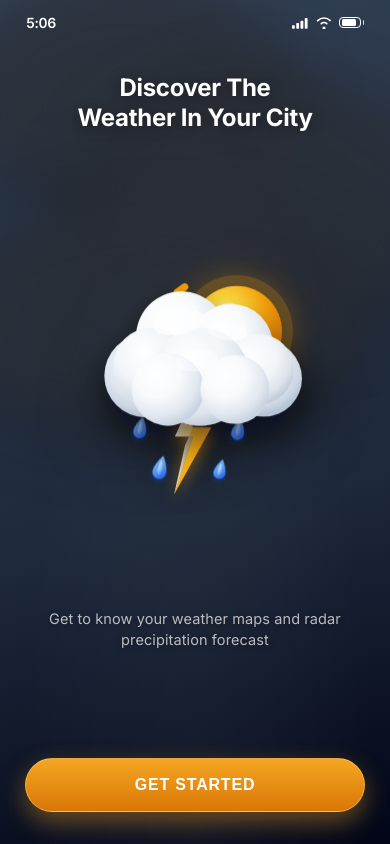
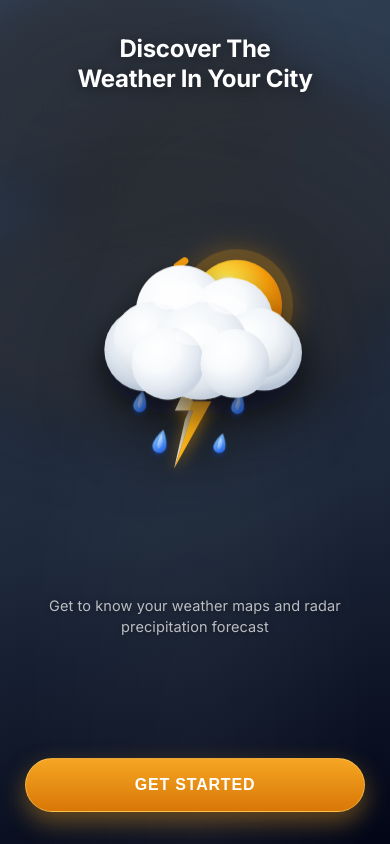
Before and after one commit to dinupaskj007-ui/Weather-Prediction-Application, a Flask app: page / in a window 390 px wide. Run offline with Flask 3, Linux system fonts and the light colour scheme; data comes from the database, SQL or seed files in the repository; data that the repository does not hold is empty.

Commit message:
UI: Remove redundant simulated mobile status bar (time, battery, wifi, cellular icons)

```diff
--- a/templates/index.html
+++ b/templates/index.html
@@ -59,75 +59,7 @@
         .app-container { width: 100%; height: 100vh; max-width: 100%; background: var(--bg-gradient); position: relative; overflow: hidden; display: flex; flex-direction: column; transition: background 0.5s cubic-bezier(0.4, 0, 0.2, 1); }
         @media (min-width: 500px) { .app-container { max-width: 393px; height: 852px; max-height: 90vh; border-radius: 45px; border: 12px solid #000; box-shadow: 0 0 50px rgba(0,0,0,0.5); } }
 
-        .status-bar {
-            display: flex;
-            justify-content: space-between;
-            align-items: center;
-            padding: max(14px, env(safe-area-inset-top, 14px)) 26px 8px;
-            font-size: 14px;
-            font-weight: 600;
-            position: relative;
-            z-index: 20;
-            color: var(--text-main);
-            user-select: none;
-            box-sizing: border-box;
-            width: 100%;
-        }
-        .status-time {
-            font-size: 14px;
-            font-weight: 600;
-            letter-spacing: -0.2px;
-            font-variant-numeric: tabular-nums;
-        }
-        .status-icons {
-            display: flex;
-            align-items: center;
-            gap: 7px;
-        }
-        .status-icon {
-            display: inline-block;
-            vertical-align: middle;
-            fill: currentColor;
-        }
-        .signal-icon {
-            width: 17px;
-            height: 12px;
-        }
-        .wifi-icon {
-            width: 16px;
-            height: 12px;
-        }
-        .battery-wrapper {
-            display: flex;
-            align-items: center;
-            gap: 1.5px;
-        }
-        .battery-shell {
-            width: 22px;
-            height: 11.5px;
-            border: 1.5px solid currentColor;
-            border-radius: 4px;
-            padding: 1.5px;
-            box-sizing: border-box;
-            display: flex;
-            align-items: center;
-        }
-        .battery-level {
-            height: 100%;
-            width: 85%;
-            background-color: currentColor;
-            border-radius: 1.5px;
-            transition: width 0.3s ease;
-        }
-        .battery-cap {
-            width: 1.5px;
-            height: 4.5px;
-            background-color: currentColor;
-            border-top-right-radius: 1.5px;
-            border-bottom-right-radius: 1.5px;
-            opacity: 0.8;
-        }
-        .status-location { font-weight: 500; opacity: 0; font-size: 13px; transition: opacity 0.4s ease; }
+
 
         /* Smooth Screen Transitions */
         .screen {
@@ -555,7 +487,7 @@
         /* --- SCREEN 2: REFERENCE UI DASHBOARD --- */
         .s2-content { flex: 1; display: flex; flex-direction: column; width: 100%; position: relative; }
 
-        .top-nav-row { display: flex; justify-content: space-between; align-items: center; padding: 15px 25px 25px; }
+        .top-nav-row { display: flex; justify-content: space-between; align-items: center; padding: max(20px, env(safe-area-inset-top, 20px)) 25px 20px; }
         .nav-icon { font-size: 24px; font-weight: bold; cursor: pointer; color: var(--text-main); display: flex; align-items: center; justify-content: center; width: 40px; height: 40px; border-radius: 50%; transition: background 0.2s; }
         .nav-icon:active { background: rgba(255,255,255,0.1); }
 
@@ -1119,7 +1051,7 @@
         body.disaster-mode .dmc-alert-banner .alert-text { color: var(--bottom-sheet-text); }
 
         /* --- SCREEN 3: RISK METRICS (Kept but styled to match) --- */
-        .s3-content { padding: 20px 25px; }
+        .s3-content { padding: max(20px, env(safe-area-inset-top, 20px)) 25px 25px; }
         .nav-header { display: flex; align-items: center; margin-bottom: 30px; }
         .back-btn { background: none; border: none; color: var(--text-main); font-size: 24px; cursor: pointer; padding: 0; margin-right: 20px; line-height: 1; }
         .nav-header h2 { margin: 0; font-size: 22px; font-weight: 700; color: var(--text-main); }
@@ -1131,7 +1063,7 @@
         .stat-desc { font-size: 12px; font-weight: 600; color: var(--text-muted); margin-top: auto; }
 
         /* --- SCREEN 4: LOCATIONS --- */
-        .s4-content { padding: 20px 25px; }
+        .s4-content { padding: max(20px, env(safe-area-inset-top, 20px)) 25px 25px; }
         .search-input { width: 100%; padding: 18px 22px; font-size: 15px; border-radius: 20px; color: var(--text-main); background: rgba(255,255,255,0.1); border: 1px solid rgba(255,255,255,0.2); outline: none; margin-bottom: 25px; backdrop-filter: blur(10px); }
         .search-input::placeholder { color: rgba(255,255,255,0.6); }
         .city-card { padding: 24px; display: flex; justify-content: space-between; align-items: center; margin-bottom: 16px; cursor: pointer; }
@@ -1197,31 +1129,8 @@
             <div id="loadingText">Syncing Data...</div>
         </div>
 
-        <div class="status-bar" id="appStatusBar">
-            <span class="status-time" id="statusBarTime">9:41</span>
-            <div class="status-icons">
-                <!-- Authentic Cellular Signal (4 stair bars) -->
-                <svg class="status-icon signal-icon" viewBox="0 0 18 12" aria-label="Cellular signal">
-                    <rect x="0" y="8.5" width="3" height="3.5" rx="0.8"/>
-                    <rect x="4.5" y="6" width="3" height="6" rx="0.8"/>
-                    <rect x="9" y="3.5" width="3" height="8.5" rx="0.8"/>
-                    <rect x="13.5" y="0.8" width="3" height="11.2" rx="0.8"/>
-                </svg>
-                <!-- Authentic Wi-Fi Wave Icon -->
-                <svg class="status-icon wifi-icon" viewBox="0 0 16 12" aria-label="Wi-Fi">
-                    <path d="M8 9.5a1.5 1.5 0 1 1 0 3 1.5 1.5 0 0 1 0-3zm-3.5-3.2a5 5 0 0 1 7 0 .8.8 0 0 1-1.1 1.1 3.4 3.4 0 0 0-4.8 0 .8.8 0 0 1-1.1-1.1zm-3.3-3.2a9.7 9.7 0 0 1 13.6 0 .8.8 0 0 1-1.1 1.1 8.1 8.1 0 0 0-11.4 0 .8.8 0 1 1-1.1-1.1z"/>
-                </svg>
-                <!-- Authentic Battery Icon (Clean pill + cap without cluttering percentage text) -->
-                <div class="battery-wrapper" aria-label="Battery">
-                    <div class="battery-shell">
-                        <div class="battery-level" id="batteryLevelBar"></div>
-                    </div>
-                    <div class="battery-cap"></div>
-                </div>
-            </div>
-        </div>
-
-                <!-- SCREEN 1: ONBOARDING / WELCOME -->
+
+        <!-- SCREEN 1: ONBOARDING / WELCOME -->
         <div id="screen1" class="screen active">
             <div class="s1-content welcome-screen-content">
                 <!-- Main Header Matching User Reference -->
@@ -2756,38 +2665,7 @@
             renderRecentSearches();
         }
 
-        // --- Live Mobile Status Bar Logic ---
-        function updateLiveClock() {
-            const timeEl = document.getElementById('statusBarTime');
-            if (!timeEl) return;
-            const now = new Date();
-            let hours = now.getHours();
-            let minutes = now.getMinutes();
-            minutes = minutes < 10 ? '0' + minutes : minutes;
-            timeEl.textContent = `${hours}:${minutes}`;
-        }
-        setInterval(updateLiveClock, 1000);
-        updateLiveClock();
-
-        // Native Device Battery API (syncs real device charge level when available)
-        if ('getBattery' in navigator) {
-            navigator.getBattery().then(battery => {
-                function syncBattery() {
-                    const levelBar = document.getElementById('batteryLevelBar');
-                    if (levelBar) {
-                        const pct = Math.round(battery.level * 100);
-                        levelBar.style.width = `${Math.max(8, pct)}%`;
-                        if (battery.level <= 0.2) {
-                            levelBar.style.backgroundColor = '#ef4444';
-                        } else {
-                            levelBar.style.backgroundColor = 'currentColor';
-                        }
-                    }
-                }
-                syncBattery();
-                battery.addEventListener('levelchange', syncBattery);
-            }).catch(() => {});
-        }
+
 
         // --- Collapsible More Info Tray ---
         function toggleDetailsTray() {
```
